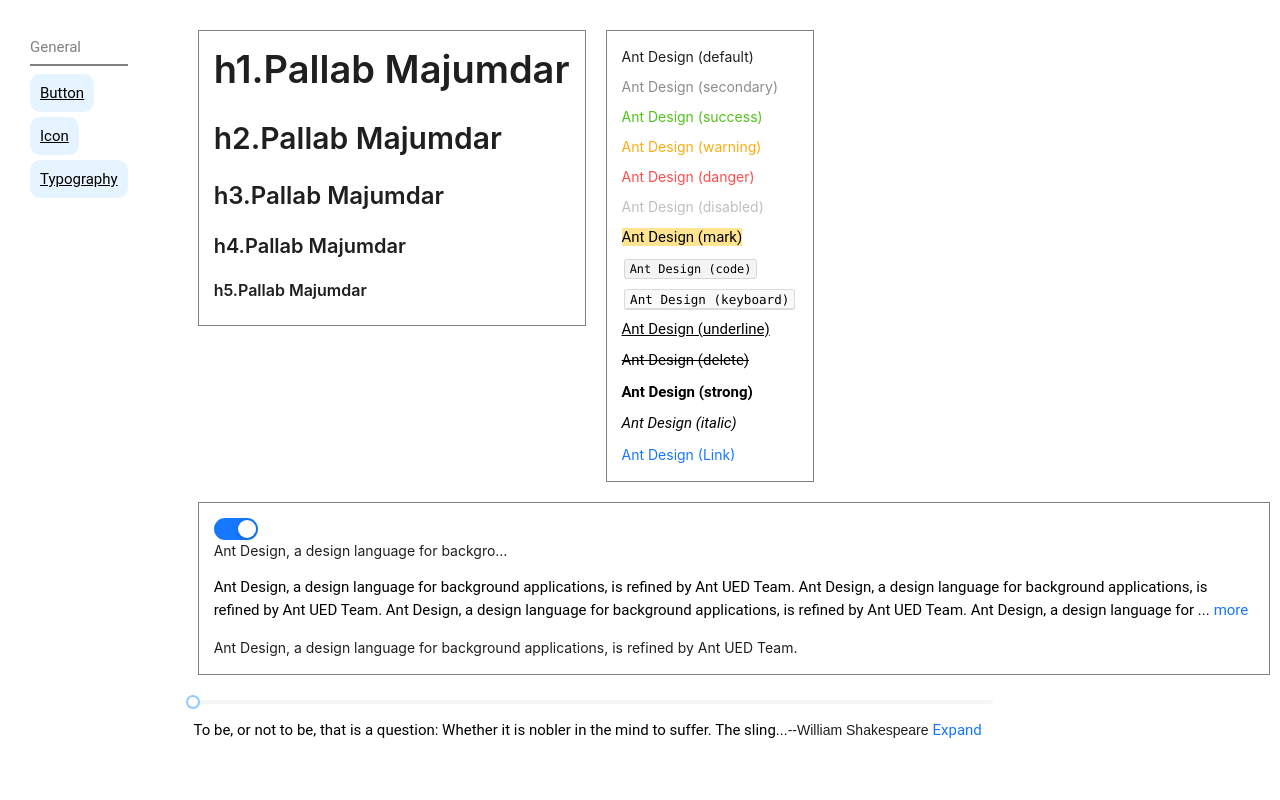
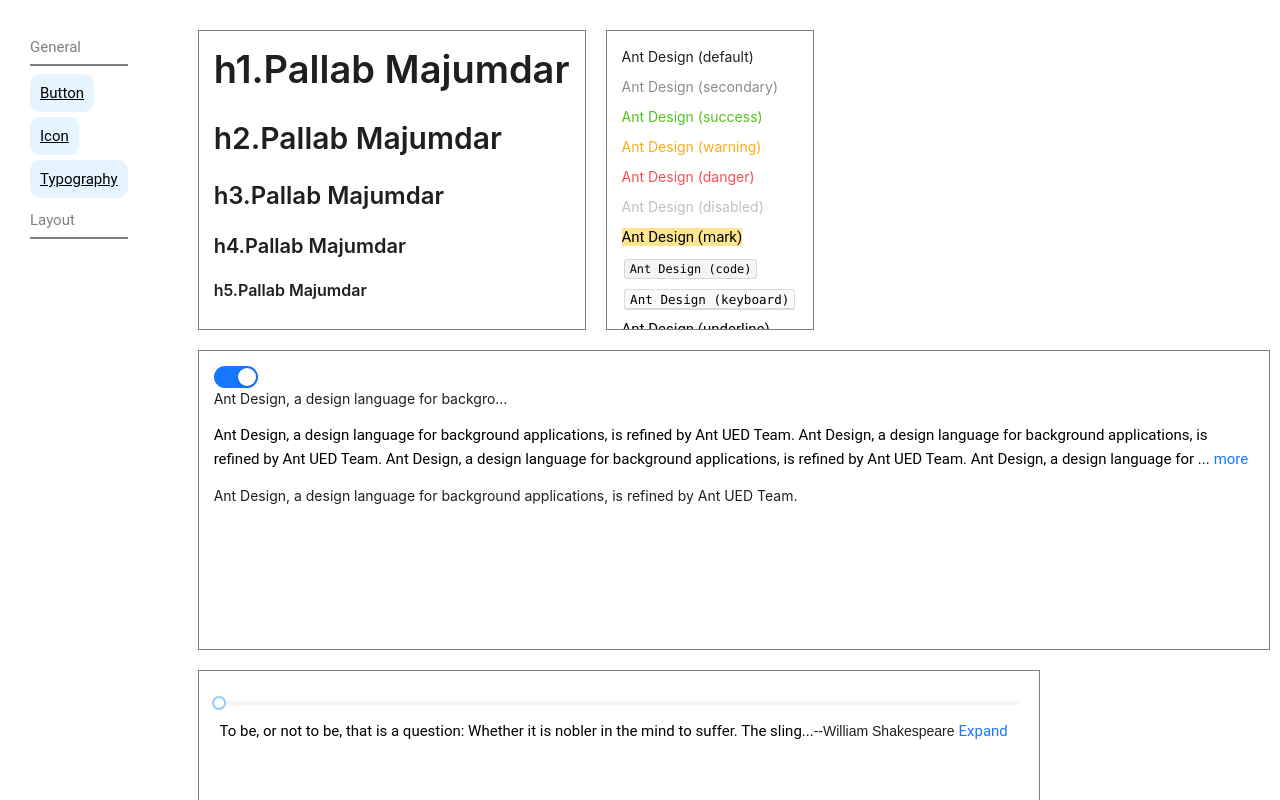
Before and after one commit to Pallab6Sense/AntD-Components, a Next.js app: page /typography in a window 1280 px wide. Shown: the top 800 px of the page. Built offline with nearby package versions, Linux system fonts and the light colour scheme.

Commit message:
Typography component done 11:32 pm

```diff
--- a/Components/Navigation.js
+++ b/Components/Navigation.js
@@ -21,6 +21,10 @@
             <li>
               <Link href="/typography">Typography</Link>
             </li>
+            <p className="heading">
+              Layout
+            </p>
+            <div className="divider"></div>
           </div>
         </ul>
       </div>
--- a/styles/globals.scss
+++ b/styles/globals.scss
@@ -112,6 +112,10 @@
 }
 .typographyExample1,
 .typographyExample2,
-.typographyExample3 {
+.typographyExample3,
+.typographyExample4 {
   @include divStyle();
+  height: 300px !important;
+
+  overflow-y: scroll;
 }
```
